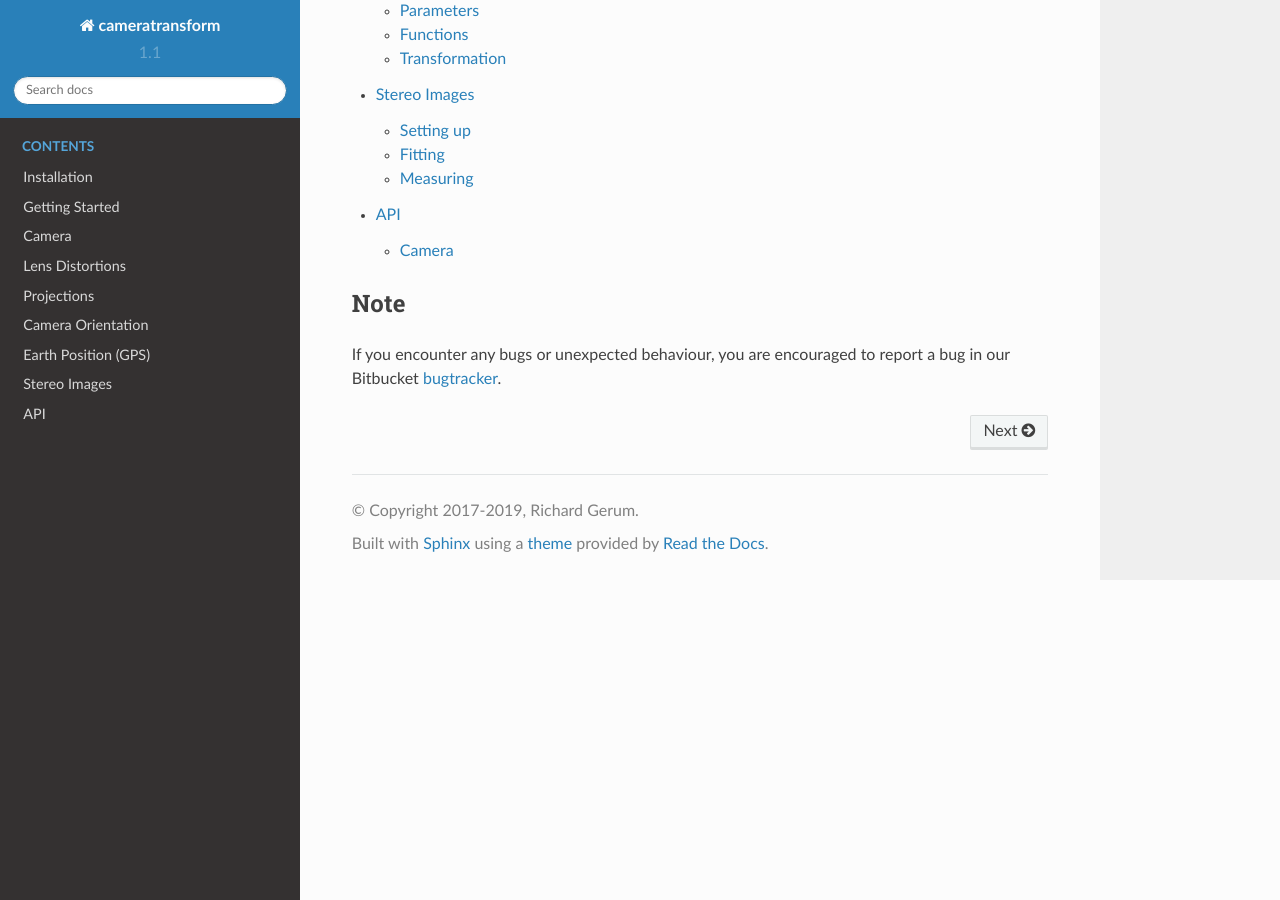
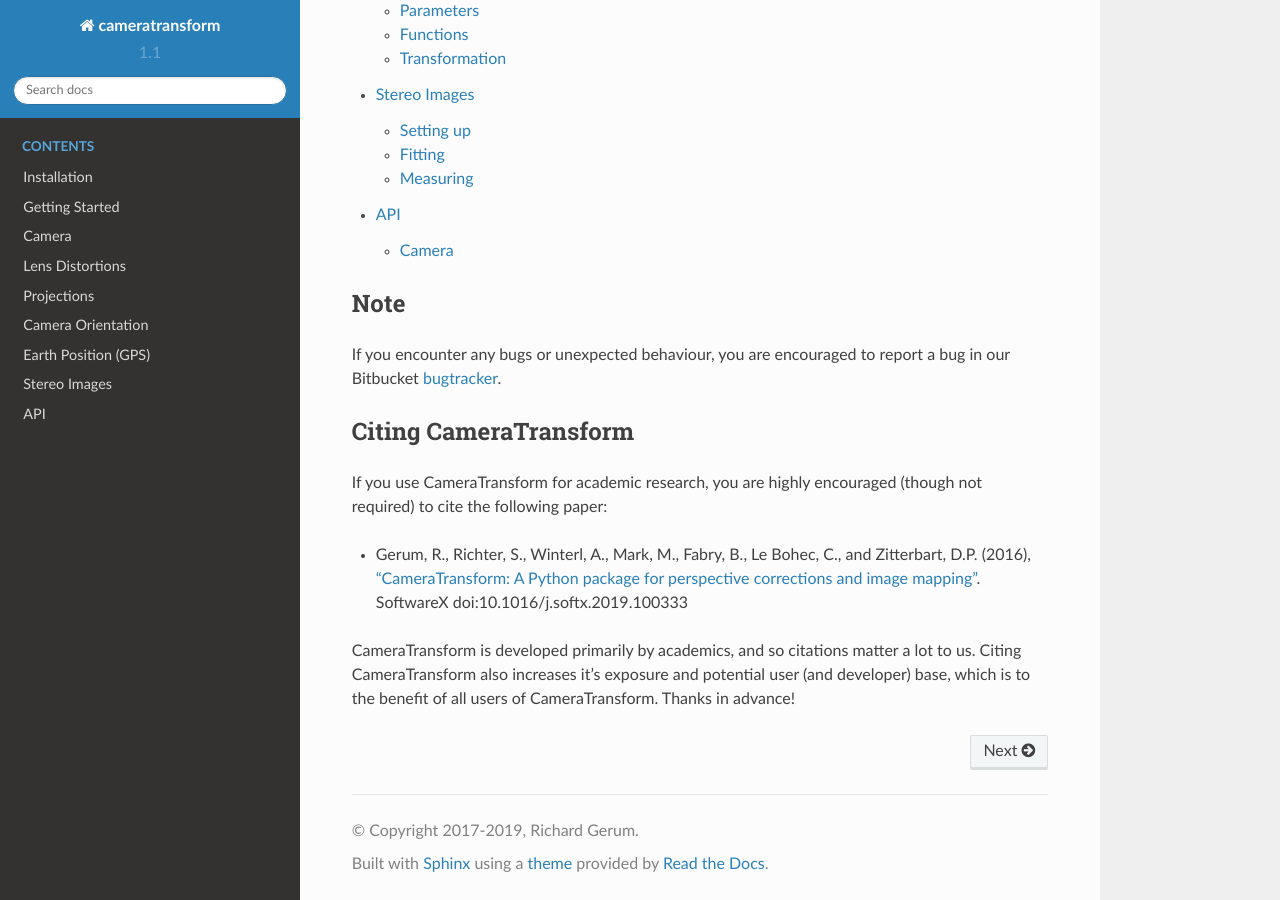
Before and after one commit to rgerum/cameratransform, a Sphinx documentation site: the page built from docs/index.rst, in a window 1280 px wide and 900 px high, scrolled down 1013 px. Built offline with Sphinx 7.4.7 and the Read the Docs theme 2.0.0, drawn with Linux system fonts in a browser that asks for light colours.

Commit message:
docs: added note to cite the softwarex paper

```diff
--- a/docs/index.rst
+++ b/docs/index.rst
@@ -26,3 +26,19 @@ Note
 
 If you encounter any bugs or unexpected behaviour, you are encouraged to report a bug in our
 Bitbucket `bugtracker <https://bitbucket.org/fabry_biophysics/cameratransform/issues?status=new&status=open>`_.
+
+
+Citing CameraTransform
+----------------------
+
+If you use CameraTransform for academic research, you are highly encouraged (though not
+required) to cite the following paper:
+
+*  Gerum, R., Richter, S., Winterl, A., Mark, M., Fabry, B., Le Bohec, C., and Zitterbart, D.P. (2016),
+   `"CameraTransform: A Python package for perspective corrections and image mapping" <https://doi.org/10.1016/j.softx.2019.100333>`_.
+   SoftwareX doi:10.1016/j.softx.2019.100333
+
+CameraTransform is developed primarily by academics, and so citations matter a lot to
+us. Citing CameraTransform also increases it's exposure and potential user
+(and developer) base, which is to the benefit of all users of CameraTransform. Thanks
+in advance!
```
